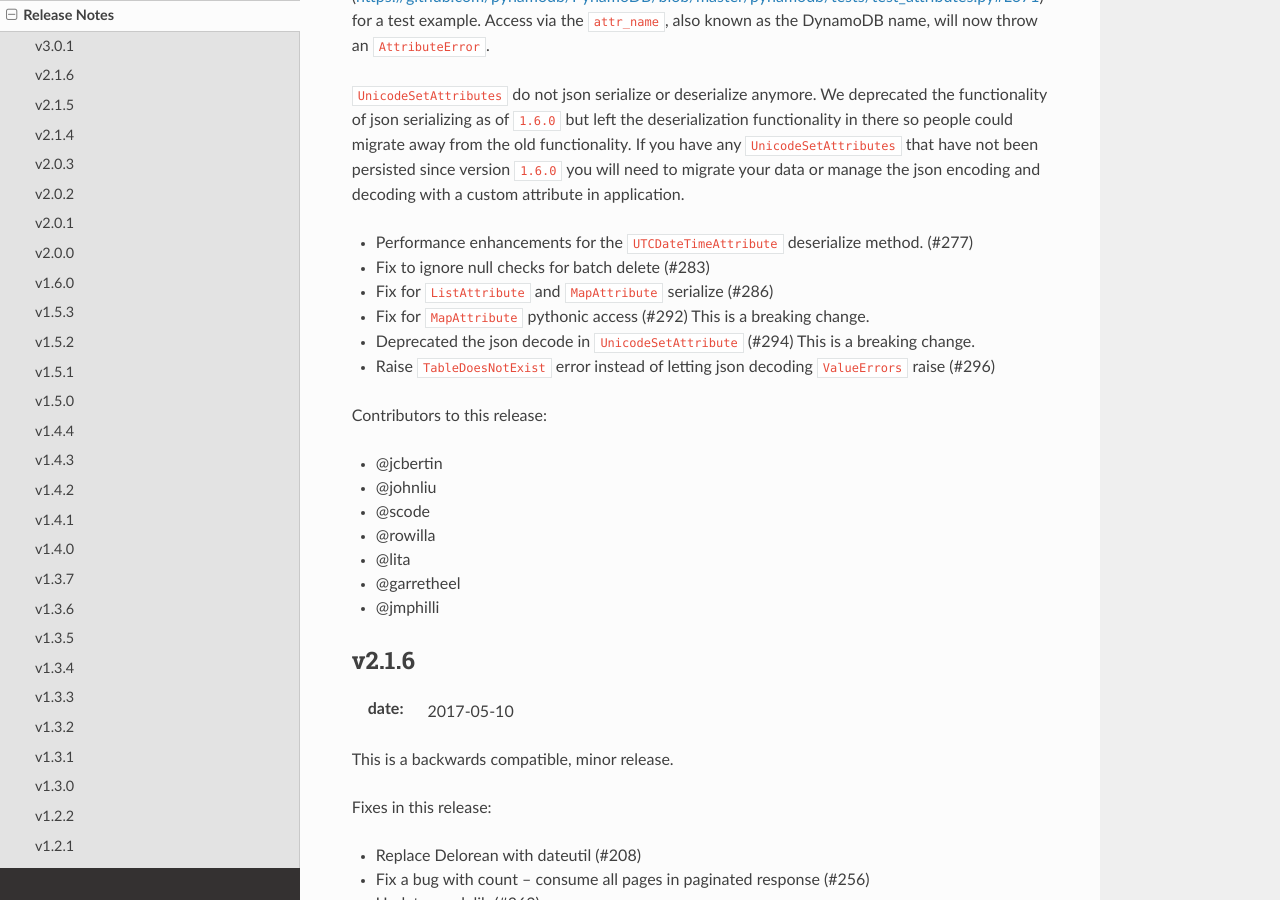
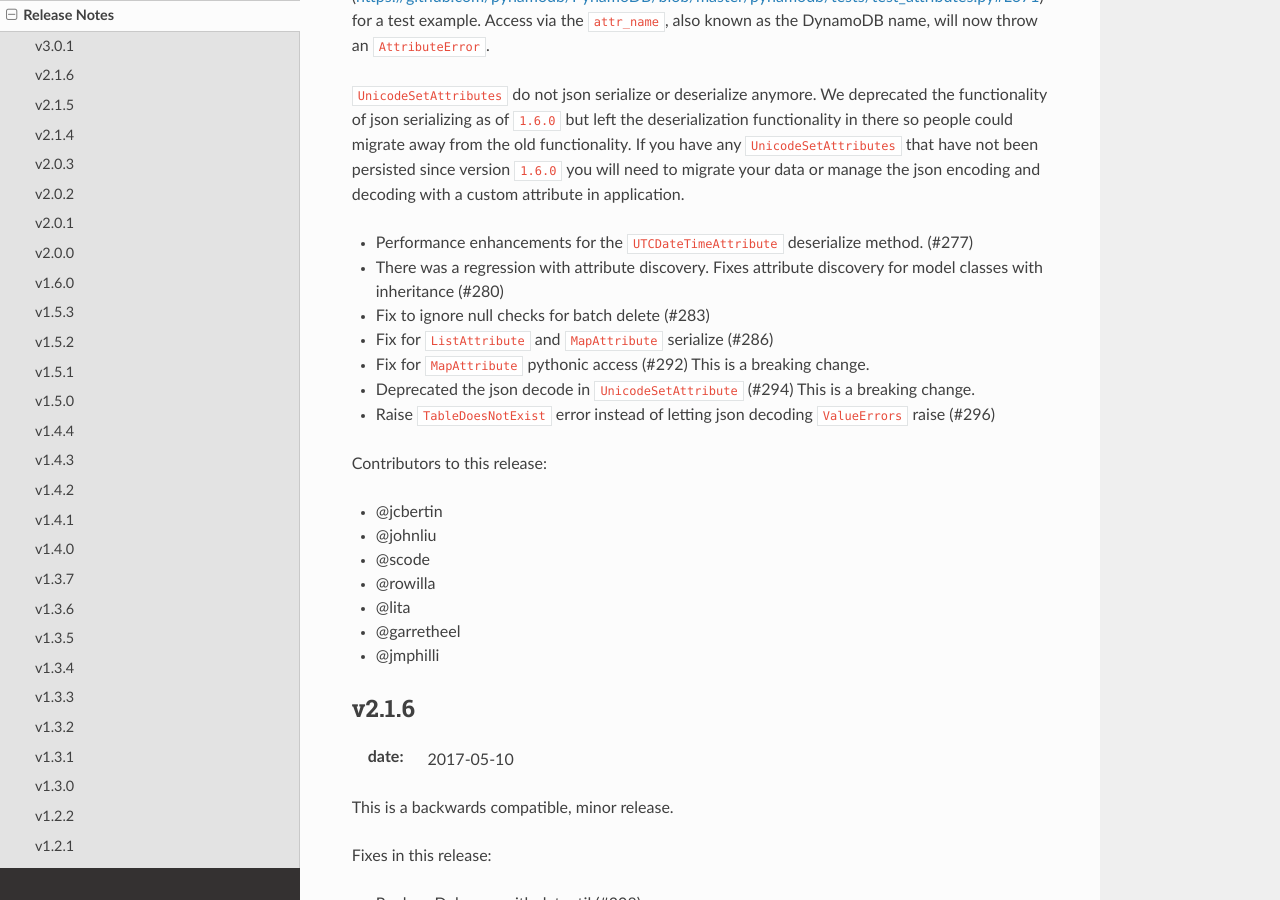
Before and after one commit to pynamodb/PynamoDB, a Sphinx documentation site: the page built from docs/release_notes.rst, in a window 1280 px wide and 900 px high, scrolled down 451 px. Built offline with Sphinx 7.4.7 and the Read the Docs theme 2.0.0, drawn with Linux system fonts in a browser that asks for light colours; pages that are not in the unit, such as notebooks, are missing from menus; the version number could not be read and is left out.

Commit message:
release notes fix

```diff
--- a/docs/release_notes.rst
+++ b/docs/release_notes.rst
@@ -19,6 +19,7 @@ We deprecated the functionality of json serializing as of ``1.6.0`` but left the
 If you have any ``UnicodeSetAttributes`` that have not been persisted since version ``1.6.0`` you will need to migrate your data or manage the json encoding and decoding with a custom attribute in application.
 
 * Performance enhancements for the ``UTCDateTimeAttribute`` deserialize method. (#277)
+* There was a regression with attribute discovery. Fixes attribute discovery for model classes with inheritance (#280)
 * Fix to ignore null checks for batch delete (#283)
 * Fix for ``ListAttribute`` and ``MapAttribute`` serialize (#286)
 * Fix for ``MapAttribute`` pythonic access (#292) This is a breaking change.
```
